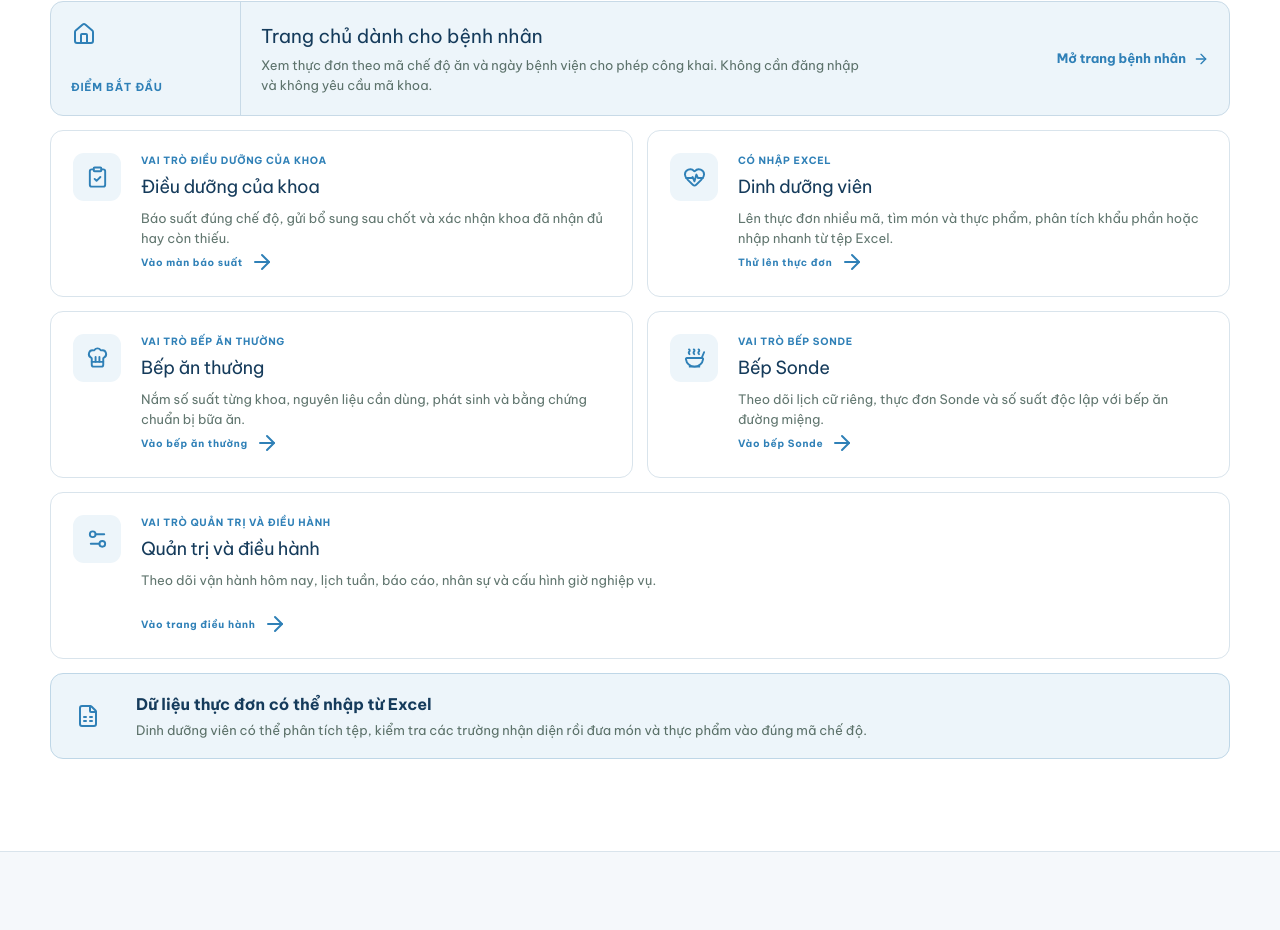
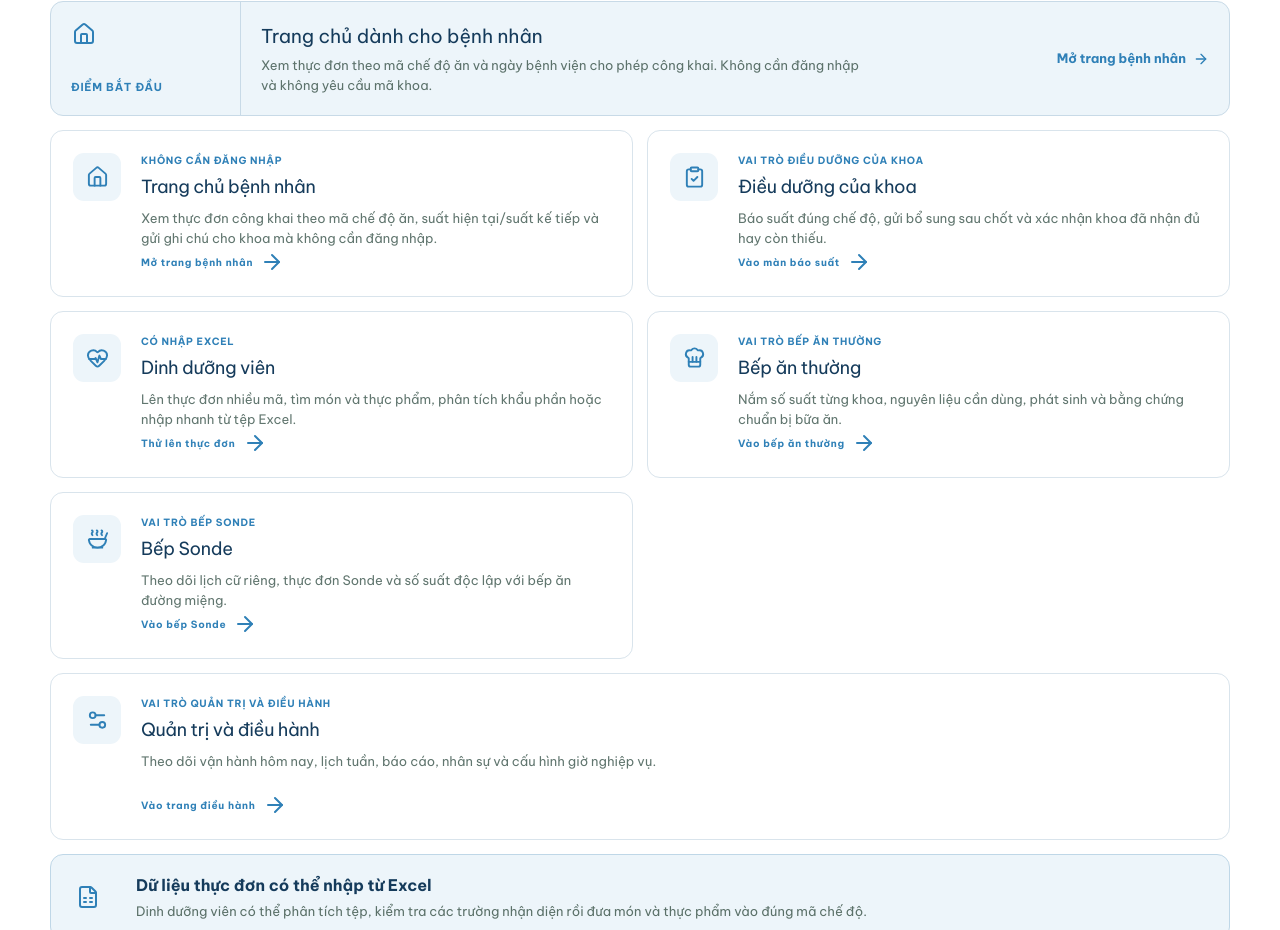
Before and after one commit to Lo75d1/bao-an-benh-vien-mien-phi, a Next.js app in the folder apps/meal-service/: page /demo in a window 1280 px wide. Shown: the part 7839-8769 px from the top of the page. Built offline with nearby package versions, Linux system fonts and the light colour scheme; no server answers; the database is empty.

Commit message:
them loi vao trang benh nhan demo

```diff
--- a/apps/meal-service/src/app/(app)/demo/page.tsx
+++ b/apps/meal-service/src/app/(app)/demo/page.tsx
@@ -5,6 +5,7 @@ import { DemoEntry, type DemoEntryAccount } from "@/components/demo-entry";
 import { DemoSystemIntro } from "@/components/demo-system-intro";
 
 const roles = [
+  { key: "patient", icon: Home, title: "Trang chủ bệnh nhân", description: "Xem thực đơn công khai theo mã chế độ ăn, suất hiện tại/suất kế tiếp và gửi ghi chú cho khoa mà không cần đăng nhập.", action: "Mở trang bệnh nhân", badge: "Không cần đăng nhập", account: { label: "Bệnh nhân", href: "/?patient=1" } },
   { key: "nurse", icon: ClipboardCheck, title: "Điều dưỡng của khoa", description: "Báo suất đúng chế độ, gửi bổ sung sau chốt và xác nhận khoa đã nhận đủ hay còn thiếu.", action: "Vào màn báo suất", badge: undefined, account: { label: "Điều dưỡng", email: "nurse@demo.local", password: "Demo-Nurse-2026!" } },
   { key: "dietitian", icon: HeartPulse, title: "Dinh dưỡng viên", description: "Lên thực đơn nhiều mã, tìm món và thực phẩm, phân tích khẩu phần hoặc nhập nhanh từ tệp Excel.", action: "Thử lên thực đơn", badge: "Có nhập Excel", account: { label: "Dinh dưỡng", email: "dietitian@demo.local", password: "Demo-Dietitian-2026!" } },
   { key: "kitchen", icon: ChefHat, title: "Bếp ăn thường", description: "Nắm số suất từng khoa, nguyên liệu cần dùng, phát sinh và bằng chứng chuẩn bị bữa ăn.", action: "Vào bếp ăn thường", badge: undefined, account: { label: "Bếp ăn thường", email: "kitchen@demo.local", password: "Demo-Kitchen-2026!" } },
@@ -13,8 +14,7 @@ const roles = [
 ] as const;
 
 const demoEntries: DemoEntryAccount[] = [
-  { key: "patient", label: "Trang bệnh nhân", description: "Xem thực đơn công khai", href: "/?patient=1" },
-  ...roles.map((role) => ({ key: role.key, label: role.title, description: role.badge ?? role.action, email: role.account.email, password: role.account.password })),
+  ...roles.map((role) => ({ key: role.key, label: role.title, description: role.badge ?? role.action, ...("href" in role.account ? { href: role.account.href } : { email: role.account.email, password: role.account.password }) })),
 ];
 
 function RoleDialog({ role }: { role: (typeof roles)[number] }) {
--- a/apps/meal-service/src/components/demo-entry.tsx
+++ b/apps/meal-service/src/components/demo-entry.tsx
@@ -6,7 +6,7 @@ import type { DemoWorkspace } from "@/lib/demo-session";
 
 export type DemoEntryAccount = { key: string; label: string; description: string; email?: string; password?: string; href?: string };
 const WORKSPACE: Record<string, DemoWorkspace> = { nurse: "NURSE", dietitian: "DIETITIAN", kitchen: "KITCHEN_NORMAL", admin: "ADMIN", sonde: "KITCHEN_SONDE" };
-export const demoDestination = (key: string) => ({ nurse: "/bao-suat", dietitian: "/thuc-don", kitchen: "/bep", sonde: "/bep", admin: "/quan-ly" })[key] ?? "/bao-suat";
+export const demoDestination = (key: string) => ({ patient: "/?patient=1", nurse: "/bao-suat", dietitian: "/thuc-don", kitchen: "/bep", sonde: "/bep", admin: "/quan-ly" })[key] ?? "/bao-suat";
 
 async function enterDemo(account?: DemoEntryAccount) {
   if (account?.href) { window.location.assign(account.href); return; }
--- a/apps/meal-service/src/components/demo-workspace-switcher.tsx
+++ b/apps/meal-service/src/components/demo-workspace-switcher.tsx
@@ -43,7 +43,13 @@ export function DemoWorkspaceSwitcher({ active }: { active: DemoWorkspace }) {
     window.location.assign("/demo");
   }
 
+  function openPatientHome() {
+    setPending("PATIENT");
+    window.location.assign(workspaceHrefWithDemoTime("/?patient=1", searchParams.get("demoNow")));
+  }
+
   return <div className="demo-workspace-switcher" aria-label="Chuyển khu vực Demo">
+    <button type="button" disabled={pending !== null} onClick={openPatientHome}>{pending === "PATIENT" ? "…" : "Bệnh nhân"}</button>
     {ITEMS.map((item) => <button key={item.value} type="button" aria-current={item.value === active ? "page" : undefined} disabled={pending !== null} onClick={() => action("switch", item.value)}>{pending === item.value ? "…" : item.label}</button>)}
     <button type="button" title="Đặt lại dữ liệu phiên Demo" disabled={pending !== null} onClick={() => action("reset")}><RotateCcw/><span>Reset</span></button>
     <button type="button" title="Thoát Demo" disabled={pending !== null} onClick={exit}><X/><span>Thoát</span></button>
```
Also changed, not shown: 1 other file (tests, documents, lock files or other folders).
